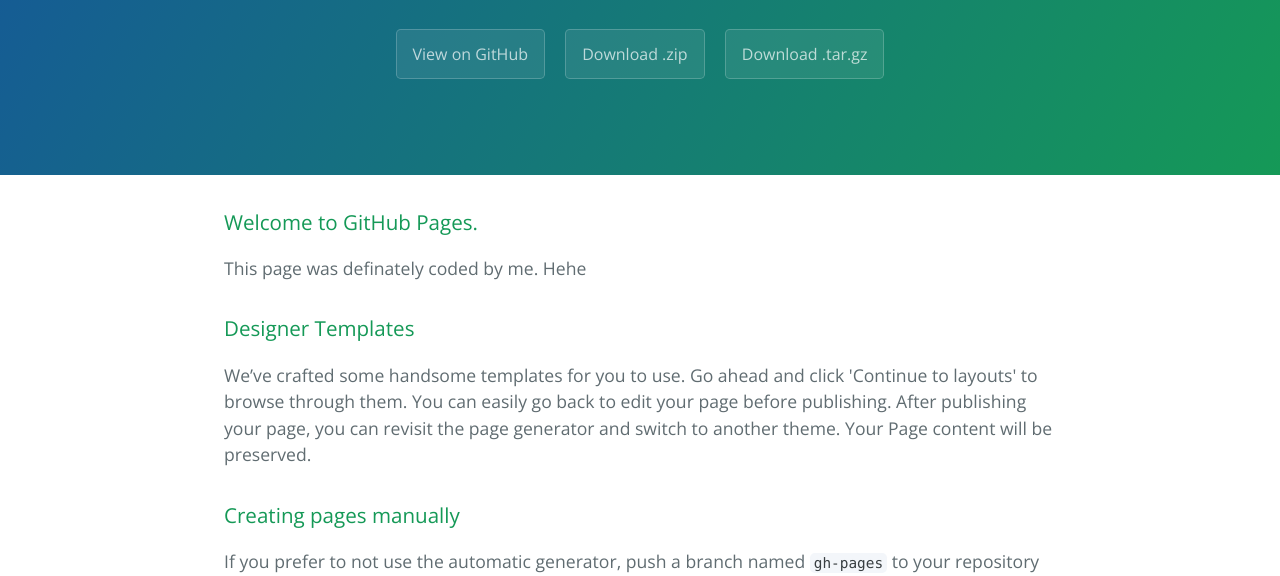
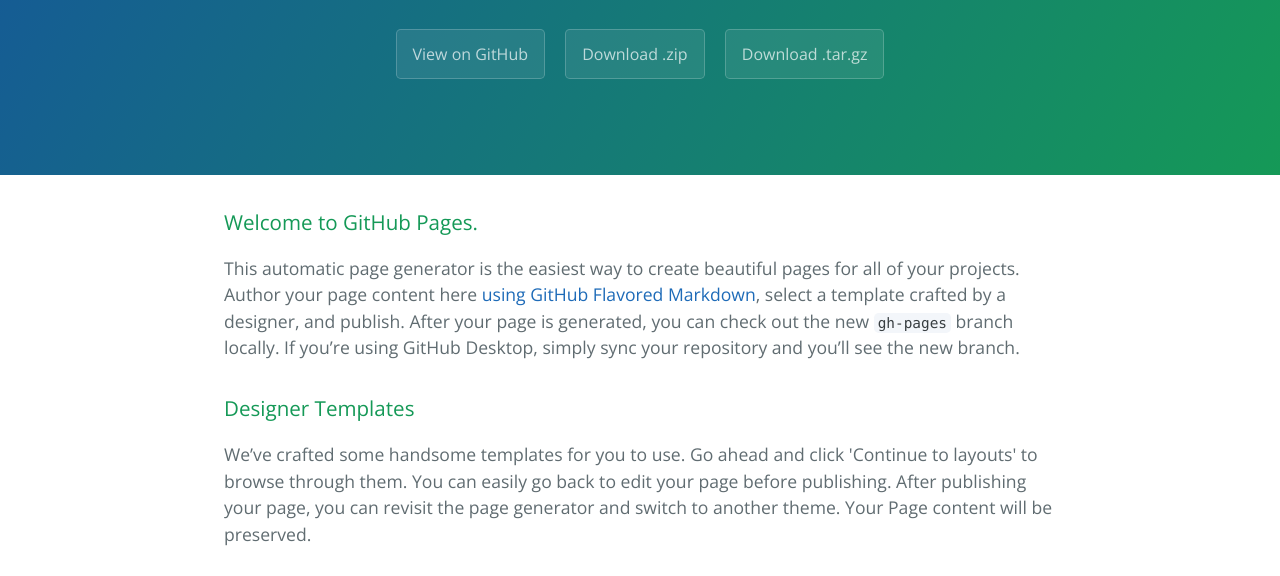
Before and after one commit to andysknoblock/PortfolioDeWeb, a plain HTML site: page index.html in a window 1280 px wide. Shown: the part 208-784 px from the top of the page. Drawn offline with nearby package versions, Linux system fonts and the light colour scheme.

Commit message:
Create gh-pages branch via GitHub

```diff
--- a/index.html
+++ b/index.html
@@ -2,7 +2,7 @@
 <html lang="en-us">
   <head>
     <meta charset="UTF-8">
-    <title>Andy knoblock's Great Web Page</title>
+    <title>Portfoliodeweb by andysknoblock</title>
     <meta name="viewport" content="width=device-width, initial-scale=1">
     <link rel="stylesheet" type="text/css" href="stylesheets/normalize.css" media="screen">
     <link href='https://fonts.googleapis.com/css?family=Open+Sans:400,700' rel='stylesheet' type='text/css'>
@@ -22,7 +22,7 @@
       <h3>
 <a id="welcome-to-github-pages" class="anchor" href="#welcome-to-github-pages" aria-hidden="true"><span class="octicon octicon-link"></span></a>Welcome to GitHub Pages.</h3>
 
-<p>This page was definately coded by me. Hehe</p>
+<p>This automatic page generator is the easiest way to create beautiful pages for all of your projects. Author your page content here <a href="https://guides.github.com/features/mastering-markdown/">using GitHub Flavored Markdown</a>, select a template crafted by a designer, and publish. After your page is generated, you can check out the new <code>gh-pages</code> branch locally. If you’re using GitHub Desktop, simply sync your repository and you’ll see the new branch.</p>
 
 <h3>
 <a id="designer-templates" class="anchor" href="#designer-templates" aria-hidden="true"><span class="octicon octicon-link"></span></a>Designer Templates</h3>
```
